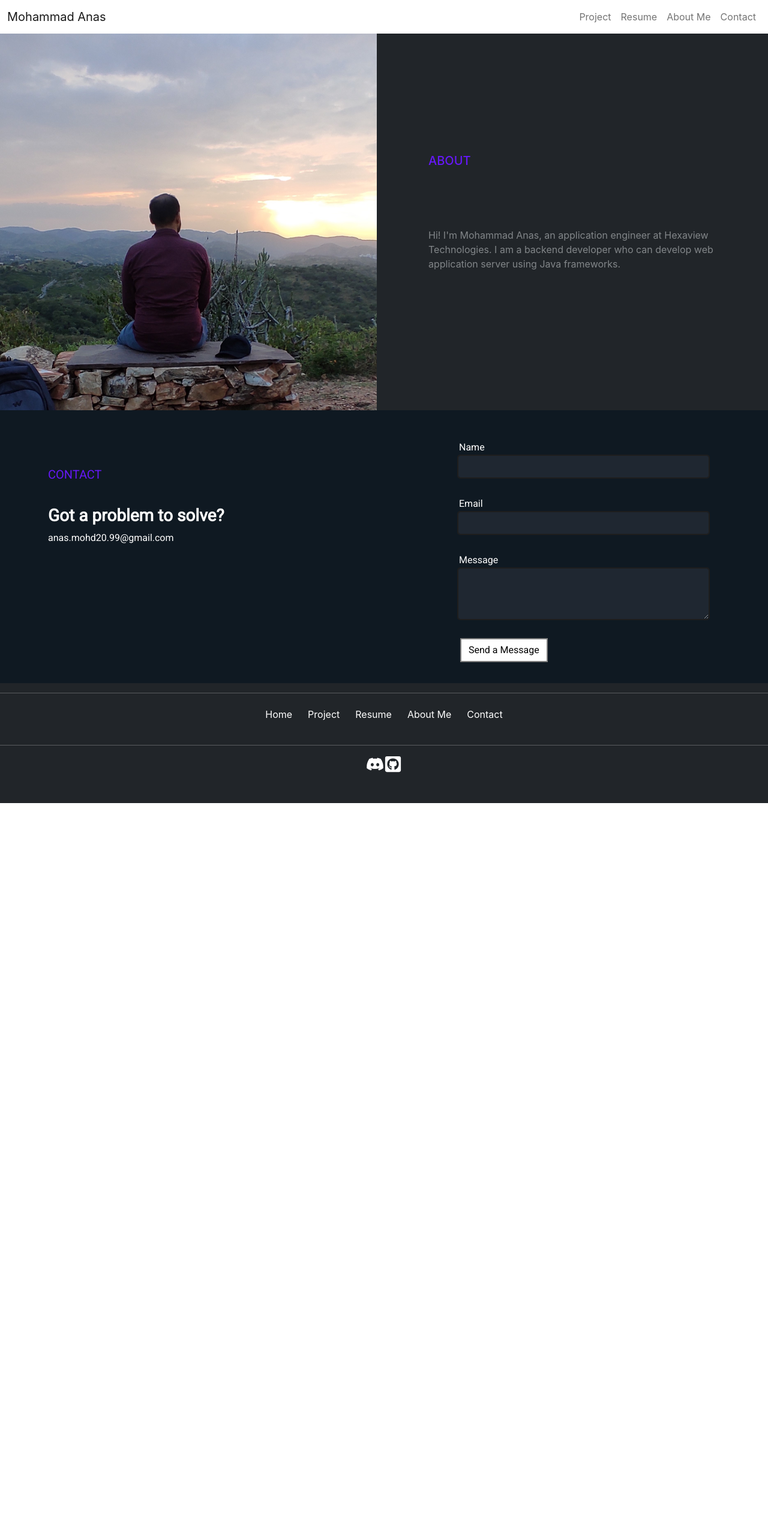
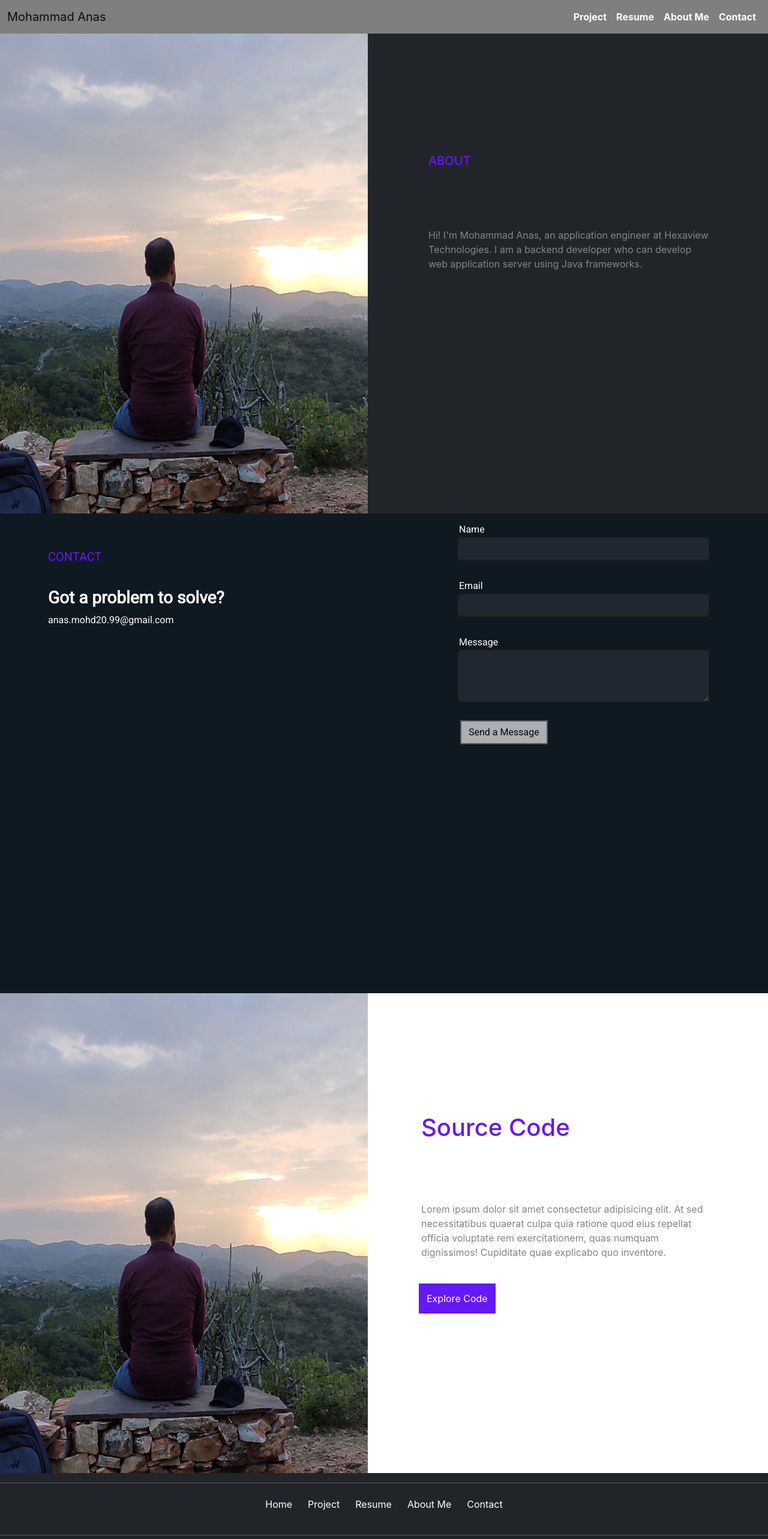
Before and after one commit to ZnS-20/ZnS-20.github.io, a React (Create React App) app: page / in a window 1280 px wide. Shown: the top 2566 px of the page at 60% size. Before the commit the page ends 1339 px from the top, so only its background shows below. Built offline with nearby package versions, Linux system fonts and the light colour scheme.

Commit message:
Added SourceCode page. Content writing & Loading Page is still Remaining

```diff
--- a/public/index.html
+++ b/public/index.html
@@ -10,7 +10,6 @@
       name="description"
       content="Web site created using create-react-app"
     />
-    <link rel="apple-touch-icon" href="%PUBLIC_URL%/logo192.png" />
     <!--
       manifest.json provides metadata used when your web app is installed on a
       user's mobile device or desktop. See https://developers.google.com/web/fundamentals/web-app-manifest/
@@ -25,7 +24,7 @@
       work correctly both with client-side routing and a non-root public URL.
       Learn how to configure a non-root public URL by running `npm run build`.
     -->
-    <title>React App</title>
+    <title>MOHAMMAD ANAS</title>
     <link href="https://cdn.jsdelivr.net/npm/bootstrap@5.2.0/dist/css/bootstrap.min.css" rel="stylesheet" integrity="sha384-gH2yIJqKdNHPEq0n4Mqa/HGKIhSkIHeL5AyhkYV8i59U5AR6csBvApHHNl/vI1Bx" crossorigin="anonymous">
   </head>
   <body>
--- a/src/App.js
+++ b/src/App.js
@@ -2,6 +2,7 @@ import Navbar from "./Components/Navbar";
 import Footer from "./Components/Footer";
 import Contact from "./Components/Contact";
 import About from "./Components/About";
+import SourceCode from "./Components/SourceCode";
 
 function App() {
   return (
@@ -10,6 +11,7 @@ function App() {
       <Navbar />
       <About />
       <Contact />
+      <SourceCode />
       <Footer />
     </div>
   );
--- /dev/null
+++ b/src/Components/About&SourceCode.css
@@ -0,0 +1,36 @@
+.row{
+    height: 100vh;
+}
+
+.centerHeading{
+    margin-bottom: 40px;
+    color: #6618f8;
+    margin-top: 200px;
+    margin-left: 50px;
+}
+.centerContent{
+    margin-bottom: 40px;
+    margin-top: 100px;
+    margin-left: 50px;
+    color: #828689;
+    width: 80%;
+}
+
+.image{
+    width: 100%;
+    height: 100vh;
+    margin-left: -15px;
+}
+
+#explorebtn{
+    height: 50px;
+    margin-left: 46px;
+    background-color: #6618f8;
+    border-color: #6618f8;
+    border-radius: 0%;
+}
+
+#explorebtn:hover{
+    background-color: white;
+    color: #6618f8;
+}
--- a/src/Components/About.css
+++ /dev/null
@@ -1,17 +0,0 @@
-.aboutHeading{
-    margin-bottom: 40px;
-    color: #6618f8;
-    margin-top: 200px;
-    margin-left: 50px;
-}
-.aboutContent{
-    margin-bottom: 40px;
-    margin-top: 100px;
-    margin-left: 50px;
-    color: #828689;
-    width: 80%;
-}
-
-.image{
-    width: 100%;
-}
--- a/src/Components/About.js
+++ b/src/Components/About.js
@@ -1,21 +1,23 @@
 import React from 'react';
-import './About.css';
+import './About&SourceCode.css';
 
 const About = () => {
     return (
-        <div className='row bg-dark'>
+        <div className='container-fluid bg-dark'>
+            <div className='row'>
                 <div className='col-md-6'>
                     <img src={require('./../assets/about.jpg')}
                         alt='MyPhoto' className='image' />
                 </div>
                 <div className='col-md-6 text-white'>
                     <div className='container'>
-                    <div className='aboutHeading'>
+                        <div className='centerHeading'>
                             <h5>ABOUT</h5>
                         </div>
-                    <p className='aboutContent'>Hi! I'm Mohammad Anas, an application engineer at Hexaview Technologies.
+                        <p className='centerContent'>Hi! I'm Mohammad Anas, an application engineer at Hexaview Technologies.
                             I am a backend developer who can develop web application server using Java frameworks.
                         </p>
+                    </div>
                 </div>
             </div>
         </div>
--- a/src/Components/Contact.css
+++ b/src/Components/Contact.css
@@ -24,7 +24,9 @@
     font-family: 'Roboto', sans-serif;
     color: white;
     padding: 5px;
-    height: 100%;
+    height: 100vh;
+    display: flex;
+    align-items: center;
 }
 
 #contact .well{
@@ -37,6 +39,7 @@
     border:2px solid #1e1e1e;
     background-color: #1f2731;
     color: #FFFFFF;
+    width: 100%;
 }
 
 #contact button{
--- a/src/Components/Contact.js
+++ b/src/Components/Contact.js
@@ -47,7 +47,9 @@ const Contact = () => {
                                 <span className='form-name-heading'>Message</span>
                                 <textarea className="form-control" rows="3" value={message} onChange={setOnChangeMessage}></textarea>
                             </div>
-                            <button className="btn btn-default align-left" type="submit" name="button">
+                            <button className="btn btn-default align-left" type="submit" name="button" disabled={(email.replaceAll(/\s/g, '').length === 0
+                                || message.replaceAll(/\s/g, '').length === 0
+                                || name.replaceAll(/\s/g, '').length === 0) ? true : false} onClick={console.log('Clicked')}>
                                 Send a Message
                             </button>
                         </form>
--- /dev/null
+++ b/src/Components/Navbar.css
@@ -0,0 +1,10 @@
+.navbar{
+    background-color: rgb(0, 0, 0, 0.5);
+    position: sticky;
+    top: 0;
+}
+
+.nav-link{
+    font-weight: 700;
+    color: white;
+}
--- a/src/Components/Navbar.js
+++ b/src/Components/Navbar.js
@@ -1,5 +1,6 @@
 import React from 'react';
 import Resume from './../assets/about.jpg';
+import './Navbar.css';
 
 const Navbar = () => {
     return (<>
--- /dev/null
+++ b/src/Components/SourceCode.js
@@ -0,0 +1,22 @@
+import React from 'react';
+import './About&SourceCode.css';
+
+const SourceCode = () => {
+    return (
+        <div className='container-fluid'>
+            <div className='row'>
+                <div className='col-md-6'>
+                    <img src={require('./../assets/about.jpg')}
+                        alt='MyPhoto' className='image' />
+                </div>
+                <div className='col-md-6 rightSide'>
+                    <h1 className='centerHeading'>Source Code</h1>
+                    <p className='centerContent'> Lorem ipsum dolor sit amet consectetur adipisicing elit. At sed necessitatibus quaerat culpa quia ratione quod eius repellat officia voluptate rem exercitationem, quas numquam dignissimos! Cupiditate quae explicabo quo inventore.</p>
+                    <button className='btn btn-primary' id='explorebtn'>Explore Code</button>
+                </div>
+            </div>
+        </div>
+    )
+}
+
+export default SourceCode;
```
Lines whose indentation alone changed are shown as unchanged.
